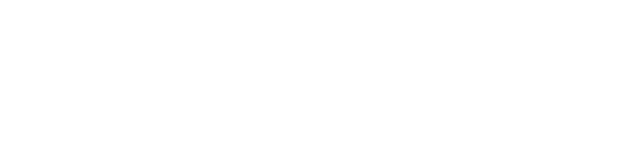
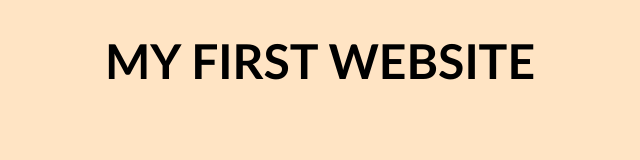
Before and after one commit to Hari-prasath-018/dayskill-coding, a plain HTML site: page index.html in a window 1280 px wide. Shown: the whole page, without its empty margins (320-960 px from the left). Drawn offline with Linux system fonts and the light colour scheme.

Commit message:
Initial commit

```diff
--- a/index.html
+++ b/index.html
@@ -4,8 +4,9 @@
     <meta charset="UTF-8">
     <meta name="viewport" content="width=device-width, initial-scale=1.0">
     <title>Document</title>
+    <link rel="stylesheet" href="style.css">
 </head>
 <body>
-
+    <h1>MY FIRST WEBSITE</h1>
 </body>
 </html>
```
